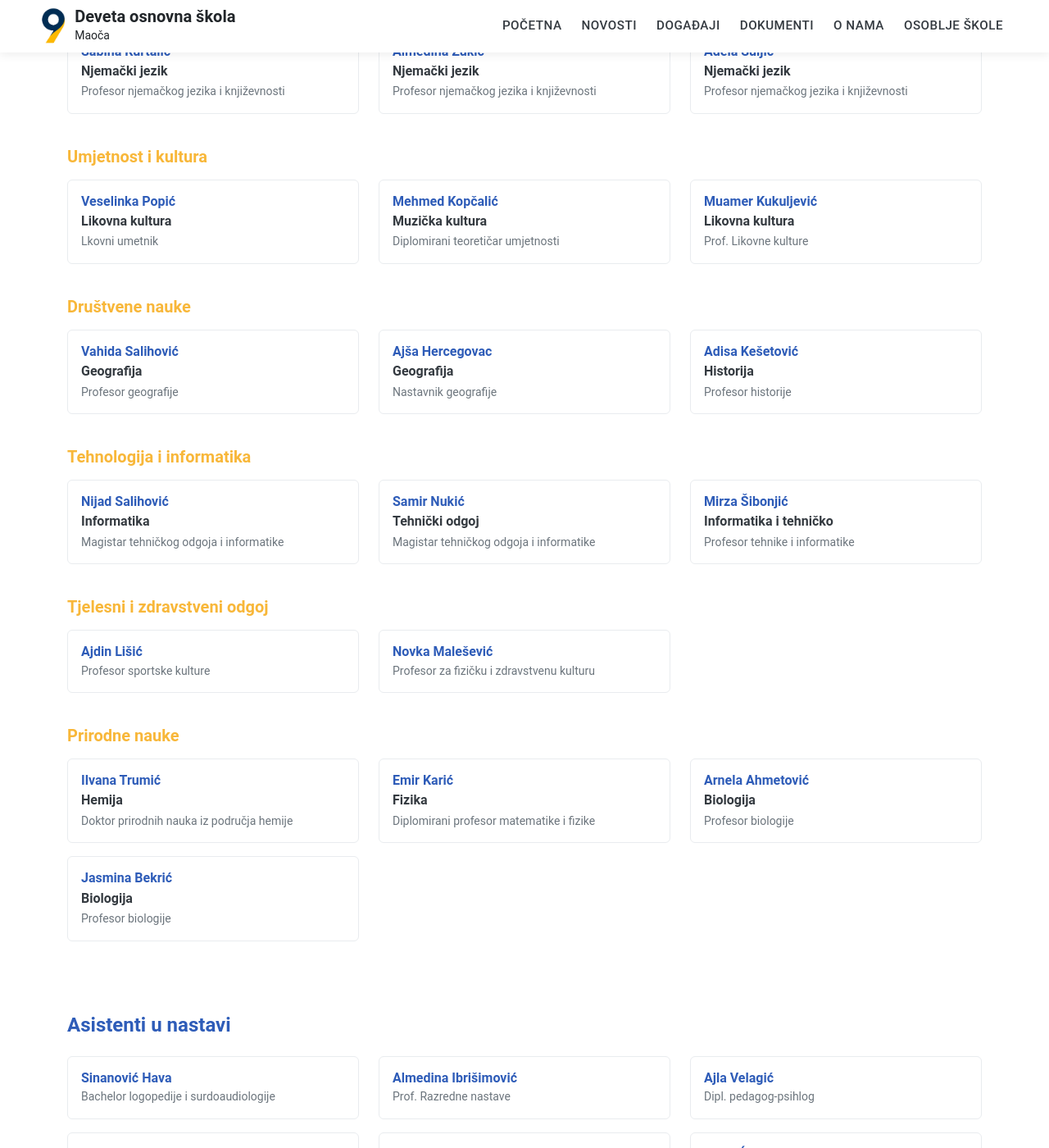
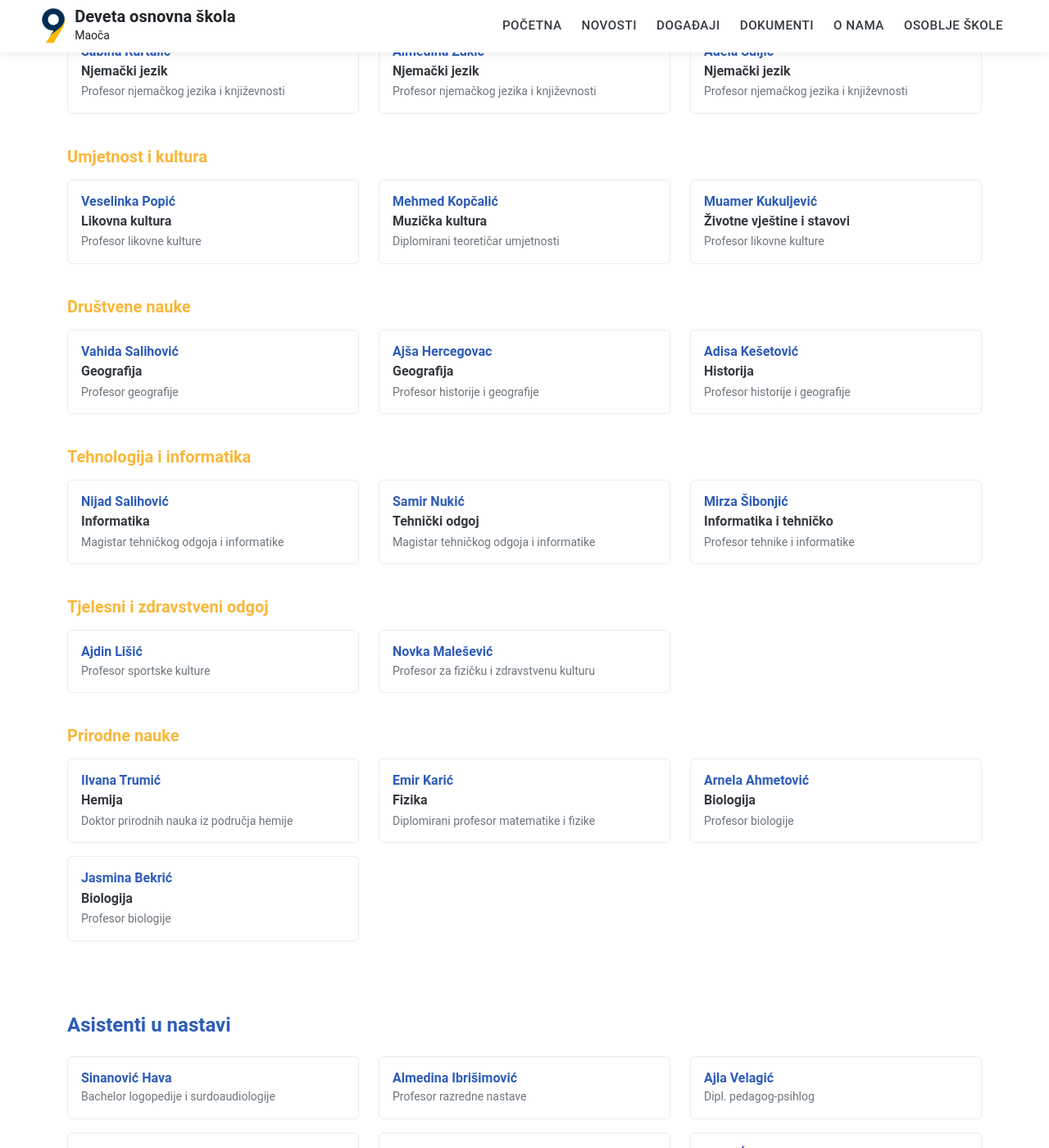
Before and after one commit to ernadosmic/deveta_webpage, a Jekyll site: the page built from _pages/osoblje_skole.md, in a window 1280 px wide and 1400 px high, scrolled down 2273 px. Shown: the whole window at 82% size. Built offline with Jekyll 4.4.1, drawn with Linux system fonts in a browser that asks for light colours; a script that is not in the unit is left out; some of the changed text lies outside the part shown.

Commit message:
feat: update staff titles and descriptions for accuracy and clarity

```diff
--- a/_pages/osoblje_skole.md
+++ b/_pages/osoblje_skole.md
@@ -38,7 +38,7 @@ permalink: /osoblje_skole/
                             <div class="staff-card p-3 border rounded">
                                 <h5 class="text-primary mb-1">Ernad Osmić</h5>
                                 <p class="mb-1"><strong>Pomoćnika direktora</strong></p>
-                                <p class="text-muted small mb-0">Magistar Bosanskog jezika i književnosti</p>
+                                <p class="text-muted small mb-0">Magistar bosanskog jezika i književnosti</p>
                             </div>
                         </div>
                     </div>
@@ -361,7 +361,7 @@ permalink: /osoblje_skole/
                             <div class="staff-card p-3 border rounded">
                                 <h6 class="text-primary mb-1">Veselinka Popić</h6>
                                 <p class="mb-1"><strong>Likovna kultura</strong></p>
-                                <p class="text-muted small mb-0">Lkovni umetnik</p>
+                                <p class="text-muted small mb-0">Profesor likovne kulture</p>
                             </div>
                         </div>
                         <div class="col-lg-4 col-md-6 mb-3">
@@ -374,8 +374,8 @@ permalink: /osoblje_skole/
                         <div class="col-lg-4 col-md-6 mb-3">
                             <div class="staff-card p-3 border rounded">
                                 <h6 class="text-primary mb-1">Muamer Kukuljević</h6>
-                                <p class="mb-1"><strong>Likovna kultura</strong></p>
-                                <p class="text-muted small mb-0">Prof. Likovne kulture</p>
+                                <p class="mb-1"><strong>Životne vještine i stavovi</strong></p>
+                                <p class="text-muted small mb-0">Profesor likovne kulture</p>
                             </div>
                         </div>
                     </div>
@@ -395,14 +395,14 @@ permalink: /osoblje_skole/
                             <div class="staff-card p-3 border rounded">
                                 <h6 class="text-primary mb-1">Ajša Hercegovac</h6>
                                 <p class="mb-1"><strong>Geografija</strong></p>
-                                <p class="text-muted small mb-0">Nastavnik geografije</p>
+                                <p class="text-muted small mb-0">Profesor historije i geografije</p>
                             </div>
                         </div>
                         <div class="col-lg-4 col-md-6 mb-3">
                             <div class="staff-card p-3 border rounded">
                                 <h6 class="text-primary mb-1">Adisa Kešetović</h6>
                                 <p class="mb-1"><strong>Historija</strong></p>
-                                <p class="text-muted small mb-0">Profesor historije</p>
+                                <p class="text-muted small mb-0">Profesor historije i geografije</p>
                             </div>
                         </div>
                     </div>
@@ -499,7 +499,7 @@ permalink: /osoblje_skole/
                         <div class="col-lg-4 col-md-6 mb-3">
                             <div class="staff-card p-3 border rounded">
                                 <h6 class="text-primary mb-1">Almedina Ibrišimović</h6>
-                                <p class="text-muted small mb-0">Prof. Razredne nastave</p>
+                                <p class="text-muted small mb-0">Profesor razredne nastave</p>
                             </div>
                         </div>
                         <div class="col-lg-4 col-md-6 mb-3">
```
